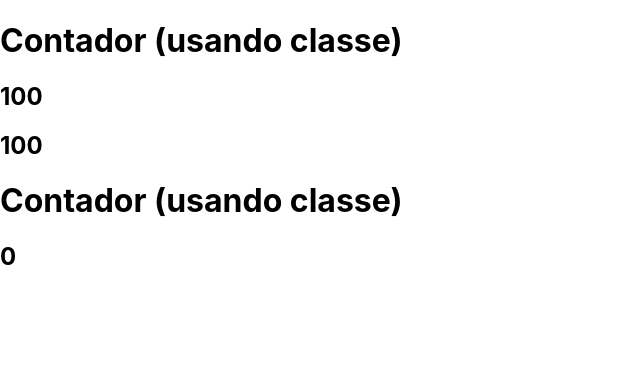
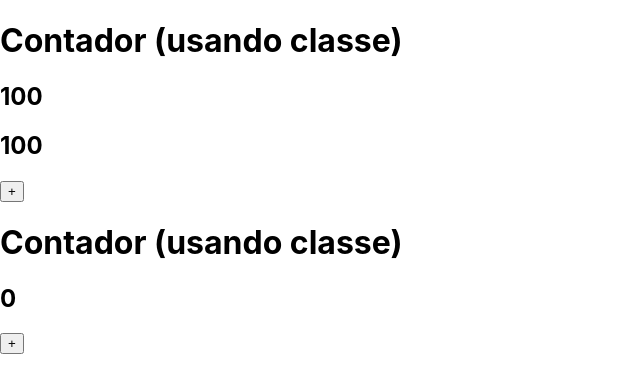
Before and after one commit to codingscode/Framework-Next, a Next.js app in the folder 001/exercicos-1/: page /classe/contador in a window 1280 px wide. Shown: the top 392 px of the page, without its empty margins (0-640 px from the left). Built offline with nearby package versions, Linux system fonts and the light colour scheme.

Commit message:
parte 73

```diff
--- a/001/exercicos-1/components/Contador.jsx
+++ b/001/exercicos-1/components/Contador.jsx
@@ -8,6 +8,12 @@ export default class Contador extends Component {
       numero: this.props.valorInicial ?? 0  // 1º se existir, 2º valor padrão
    }
 
+   inc() {
+      this.setState({
+         numero: this.state.numero + 1
+      })
+   }
+
 
    render() {
       return (
@@ -15,6 +21,7 @@ export default class Contador extends Component {
             <h1>Contador (usando classe)</h1>
             <h2>{this.props.valorInicial}</h2>
             <h2>{this.state.numero}</h2>
+            <button onClick={ () => this.inc() } >+</button>
          </div>
       )
    }
```
